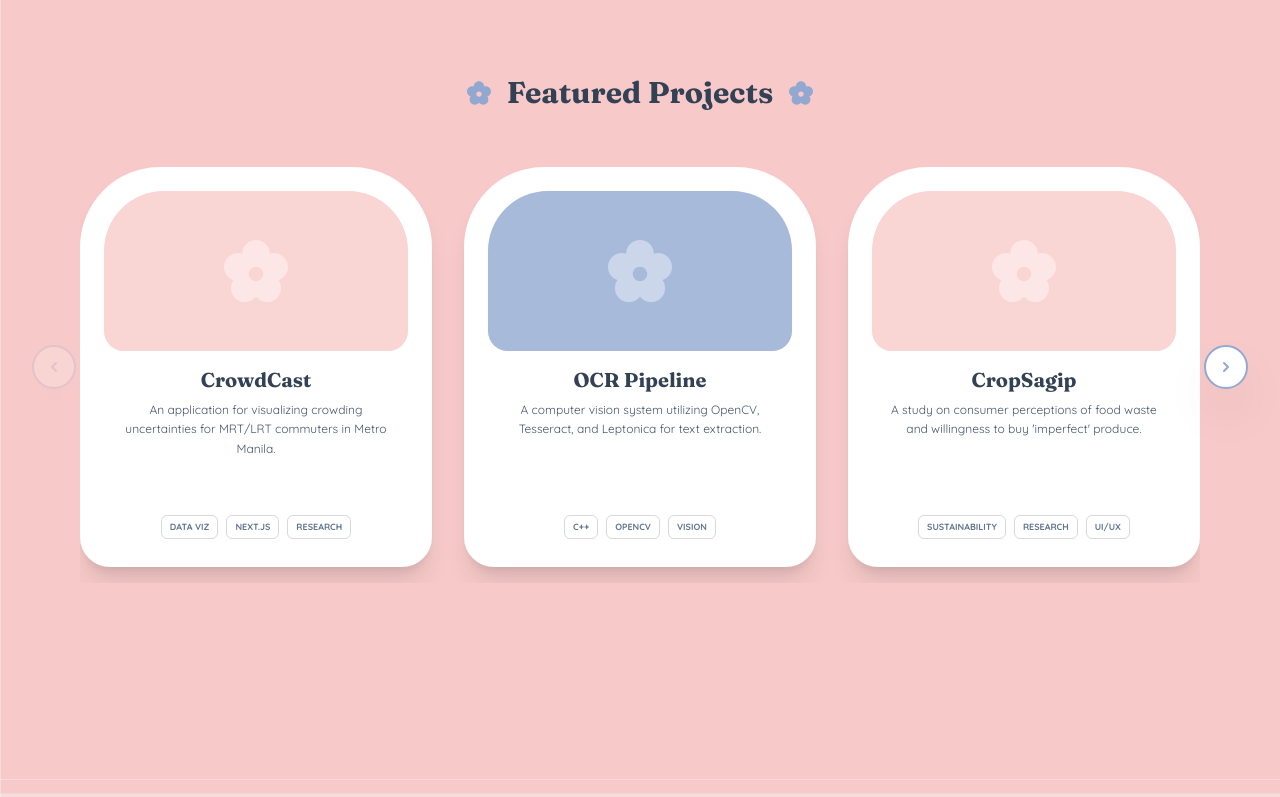
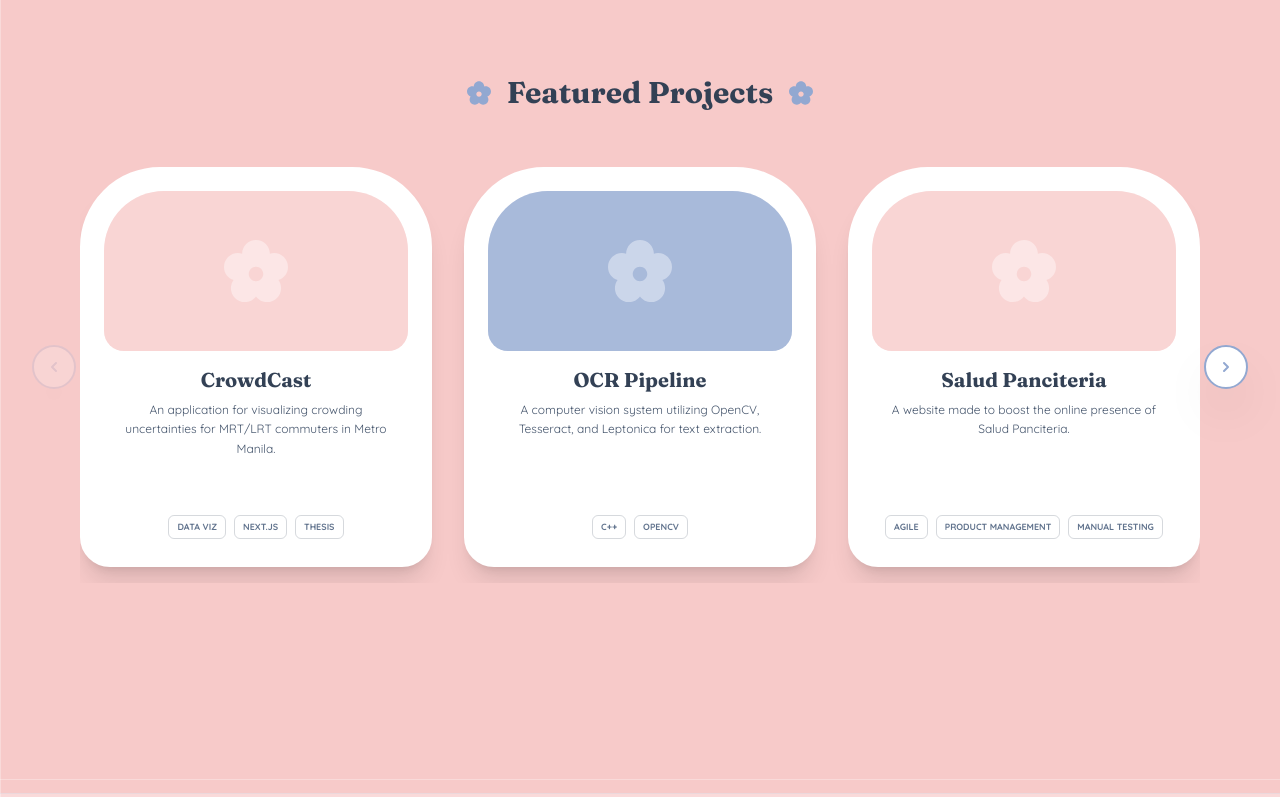
Before and after one commit to lexymochi/lexy-portfolio, a Next.js app: page / in a window 1280 px wide. Shown: the part 1621-2418 px from the top of the page. Built offline with nearby package versions, Linux system fonts and the light colour scheme.

Commit message:
updated the contents

```diff
--- a/app/page.tsx
+++ b/app/page.tsx
@@ -99,13 +99,13 @@ export default function Portfolio() {
   ];
 
   const projects = [
-    { title: "CrowdCast", desc: "An application for visualizing crowding uncertainties for MRT/LRT commuters in Metro Manila.", tags: ["Data Viz", "Next.js", "Research"], color: "bg-rose-quartz" },
-    { title: "OCR Pipeline", desc: "A computer vision system utilizing OpenCV, Tesseract, and Leptonica for text extraction.", tags: ["C++", "OpenCV", "Vision"], color: "bg-serenity" },
-    { title: "CropSagip", desc: "A study on consumer perceptions of food waste and willingness to buy 'imperfect' produce.", tags: ["Sustainability", "Research", "UI/UX"], color: "bg-rose-quartz" },
-    { title: "Paradise Kicks", desc: "Led product alignment and front-end design for a user-centered interface using Agile/DevOps.", tags: ["Product Owner", "Front-End", "Agile"], color: "bg-serenity" },
-    { title: "Taft10 Website", desc: "A discovery platform helping students find and explore restaurants within the Taft vicinity.", tags: ["Web Dev", "UI/UX", "Community"], color: "bg-rose-quartz" },
-    { title: "Payroll System", desc: "Developed a Ruby-based system to calculate salary and work hours using OOP paradigms.", tags: ["Ruby", "OOP", "Logic"], color: "bg-serenity" },
-    { title: "Vending Machine", desc: "Built a program that simulated the operation of a vending machine factory.", tags: ["Java/C++", "OOP", "Simulation"], color: "bg-rose-quartz" },
+    { title: "CrowdCast", desc: "An application for visualizing crowding uncertainties for MRT/LRT commuters in Metro Manila.", tags: ["Data Viz", "Next.js", "Thesis"], color: "bg-rose-quartz" },
+    { title: "OCR Pipeline", desc: "A computer vision system utilizing OpenCV, Tesseract, and Leptonica for text extraction.", tags: ["C++", "OpenCV"], color: "bg-serenity" },
+    { title: "Salud Panciteria", desc: "A website made to boost the online presence of Salud Panciteria.", tags: ["Agile", "Product Management", "Manual Testing"], color: "bg-rose-quartz" },
+    { title: "Paradise Kicks", desc: "Led product alignment and co-designed the front-end for a user-centered interface using Agile.", tags: ["Product Management", "Front-End", "Agile"], color: "bg-serenity" },
+    { title: "Taft10 Website", desc: "A discovery platform helping students find and explore restaurants within the Taft vicinity.", tags: ["Web Dev", "UI/UX"], color: "bg-rose-quartz" },
+    { title: "Payroll System", desc: "Developed a Ruby-based system to calculate salary and work hours using OOP paradigms.", tags: ["Ruby", "OOP"], color: "bg-serenity" },
+    { title: "Student Adaptability Analysis", desc: "Performed end-to-end EDA on 1,200+ records using Chi-Square testing and custom Association Rule Mining to identify socio-economic drivers of student COVID-19 adaptability.", tags: ["Python", "Data Analysis"], color: "bg-rose-quartz" },
     { title: "Stocks Classifier", desc: "Applied and analyzed machine learning algorithms for a classification task using Google dataset.", tags: ["ML", "Python", "Data Science"], color: "bg-serenity" }
   ];
 
@@ -149,10 +149,10 @@ export default function Portfolio() {
           <header className="max-w-4xl mx-auto text-center relative z-10">
             <span className="inline-block bg-white text-deep-slate px-4 py-1 rounded-full font-bold text-[10px] uppercase tracking-widest mb-6 shadow-sm transform -rotate-2 border border-deep-slate/10">Hello!</span>
             <h1 className="font-serif text-5xl md:text-7xl font-black mb-6 text-off-white text-shadow-retro leading-tight">
-              I'm <span className="relative inline-block">Alexis<svg className="absolute -bottom-2 left-0 w-full h-3 text-rose-quartz" viewBox="0 0 100 10" preserveAspectRatio="none"><path d="M0 5 Q 50 10 100 5" stroke="currentColor" strokeWidth="3" fill="none" /></svg></span>.
+              I'm <span className="relative inline-block">Lexy<svg className="absolute -bottom-2 left-0 w-full h-3 text-rose-quartz" viewBox="0 0 100 10" preserveAspectRatio="none"><path d="M0 5 Q 50 10 100 5" stroke="currentColor" strokeWidth="3" fill="none" /></svg></span>.
             </h1>
             <p className="text-base md:text-lg font-medium text-off-white/90 max-w-2xl mx-auto leading-relaxed">
-              I am a <strong className="text-off-white font-black">Computer Science senior</strong> at DLSU and an aspiring Product Manager/Data Analyst/UI/UX Designer.
+              I am a <strong className="text-off-white font-black">Computer Science senior</strong> at De La Salle University and an aspiring Product Manager/Data Analyst/UI/UX Designer.
             </p>
           </header>
         </div>
```
